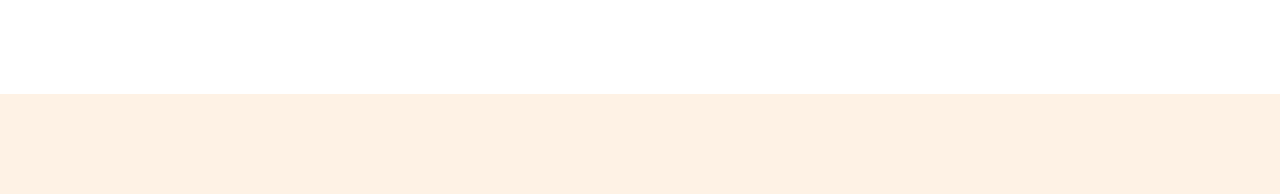
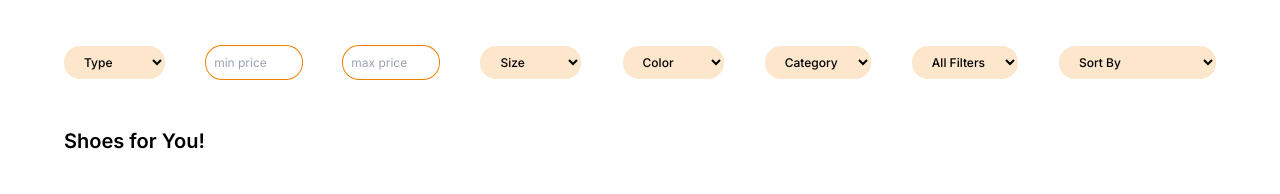
Before and after one commit to ninazmul/nextjs-ecommerce-store, a Next.js app: page /list in a window 1280 px wide. Shown: the part 314-508 px from the top of the page. Built offline with nearby package versions, Linux system fonts and the light colour scheme.

Commit message:
filter section design done

```diff
--- a/src/app/list/page.tsx
+++ b/src/app/list/page.tsx
@@ -1,3 +1,5 @@
+import Filter from '@/components/Filter';
+import ProductList from '@/components/ProductList';
 import Image from 'next/image';
 import React from 'react'
 
@@ -19,6 +21,10 @@ export default function listPage() {
           <Image src="/woman.png" alt="women" className="object-contain" fill />
         </div>
       </div>
+      <Filter />
+      {/* Products */}
+      <h1 className='mt-12 text-xl font-semibold'>Shoes for You!</h1>
+      <ProductList/>
     </div>
   );
 }
--- /dev/null
+++ b/src/components/Filter.tsx
@@ -0,0 +1,76 @@
+import React from 'react'
+
+export default function Filter() {
+  return (
+    <div className="mt-12 flex justify-between gap-2 md:gap-6 flex-wrap">
+      <select
+        name="type"
+        id=""
+        className="py-2 px-4 rounded-2xl text-xs font-medium bg-orange/20 outline-none"
+      >
+        <option value="">Type</option>
+        <option value="physical">Physical</option>
+        <option value="digital">Digital</option>
+      </select>
+      <input
+        type="text"
+        name="min"
+        placeholder="min price"
+        className="text-xs rounded-2xl pl-2 w-24 ring-1 ring-orange outline-none"
+      />
+      <input
+        type="text"
+        name="max"
+        placeholder="max price"
+        className="text-xs rounded-2xl pl-2 w-24 ring-1 ring-orange outline-none"
+      />
+      <select
+        name="type"
+        id=""
+        className="py-2 px-4 rounded-2xl text-xs font-medium bg-orange/20 outline-none"
+      >
+        <option value="">Size</option>
+        <option value="physical">Physical</option>
+        <option value="digital">Digital</option>
+      </select>
+      <select
+        name="type"
+        id=""
+        className="py-2 px-4 rounded-2xl text-xs font-medium bg-orange/20 outline-none"
+      >
+        <option value="">Color</option>
+        <option value="physical">Physical</option>
+        <option value="digital">Digital</option>
+      </select>
+      <select
+        name="type"
+        id=""
+        className="py-2 px-4 rounded-2xl text-xs font-medium bg-orange/20 outline-none"
+      >
+        <option value="">Category</option>
+        <option value="physical">Physical</option>
+        <option value="digital">Digital</option>
+      </select>
+      <select
+        name="type"
+        id=""
+        className="py-2 px-4 rounded-2xl text-xs font-medium bg-orange/20 outline-none"
+      >
+        <option value="">All Filters</option>
+        <option value="physical">Physical</option>
+        <option value="digital">Digital</option>
+      </select>
+      <select
+        name="type"
+        id=""
+        className="py-2 px-4 rounded-2xl text-xs font-medium bg-orange/20 outline-none"
+      >
+        <option value="">Sort By</option>
+        <option value="">Price (low to high)</option>
+        <option value="">Price (high to low)</option>
+        <option value="">Newest</option>
+        <option value="">Oldest</option>
+      </select>
+    </div>
+  );
+}
```
